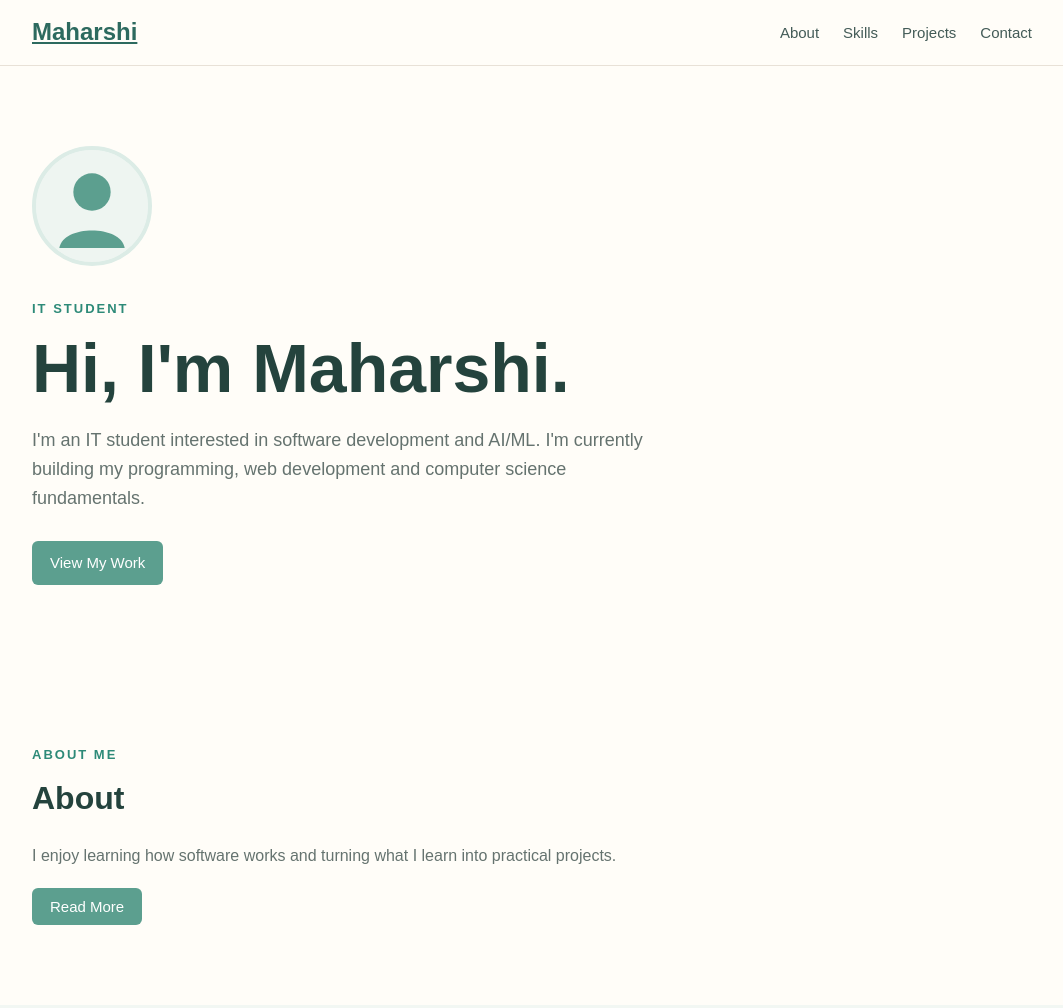
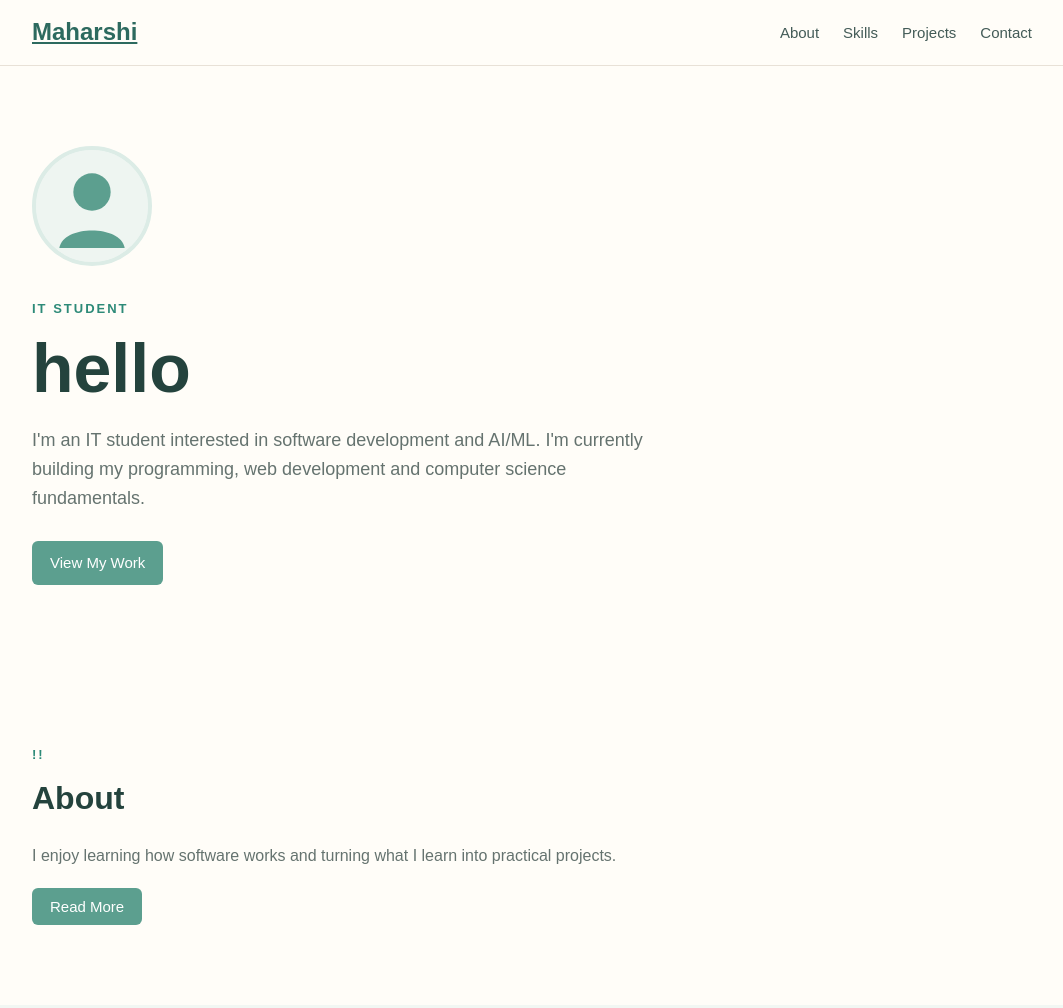
Before and after one commit to 25it068-maharshi/portfolio, a plain HTML site: page index.html in a window 1280 px wide. Shown: the top 1008 px of the page, without its empty margins (108-1171 px from the left). Drawn offline with Linux system fonts and the light colour scheme.

Commit message:
Update index.html

```diff
--- a/index.html
+++ b/index.html
@@ -12,7 +12,7 @@
     content="Maharshi's personal portfolio website - IT student interested in software development and AI/ML."
   >
 
-  <title>Maharshi | IT Student</title>
+  <title>coursera portfolio</title>
 
   <style>
 
@@ -503,8 +503,7 @@
           IT STUDENT
         </p>
 
-        <h1>
-          Hi, I'm Maharshi.
+        <h1>hello
         </h1>
 
         <p class="intro">
@@ -535,7 +534,7 @@
     >
 
       <p class="small">
-        ABOUT ME
+     !!
       </p>
 
       <h2>
```
